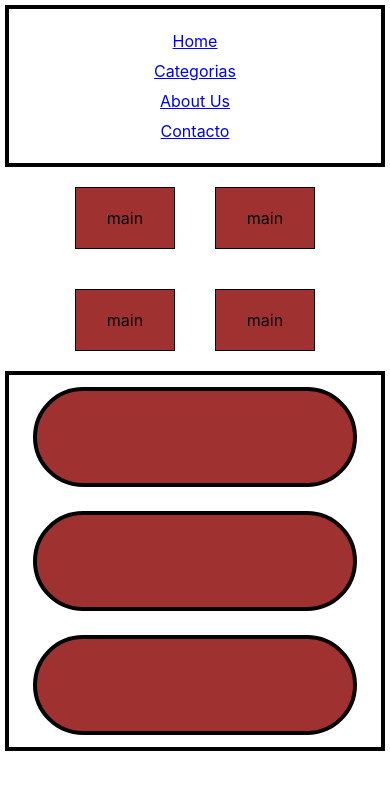
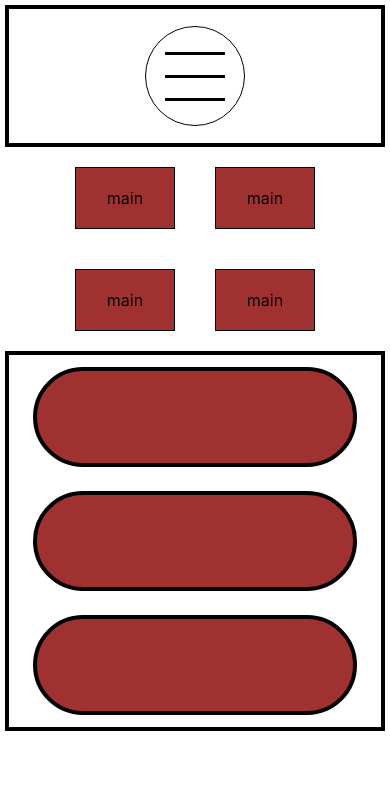
Before and after one commit to barbaroreyes/lamango, a React (Create React App) app: page / in a window 390 px wide. Shown: the top 790 px of the page. Built offline with nearby package versions, Linux system fonts and the light colour scheme.

Commit message:
added-nav-sandwish

```diff
--- a/src/App.css
+++ b/src/App.css
@@ -21,19 +21,33 @@
     flex-direction: column;
     align-items: center;
     border: 10px solid black;
-  }.navigation{
+  }
+  .navigation-circle{
     display: flex;
     justify-content: center;
     flex-direction: column;
     align-items: center;
+    width: 100px;
+    height: 100px;
+    border: 1px solid black;
+    border-radius: 50px 50px;
 
+  }.line{
+    width: 60px;
+    border-top: 3px solid black;
+    margin: 10px;
+    }
+  .navigation{
+    display: flex;
+    justify-content: center;
+    flex-direction: column;
+    align-items: center;
     border: 4px solid black;
     padding: 17px;
   }.navigation a{
     margin: 5px;
   }.main-a{
-
-    display: flex;
+   display: flex;
     flex-wrap: wrap;
     justify-content: center;
   }
--- a/src/compo/Navigation.js
+++ b/src/compo/Navigation.js
@@ -1,18 +1,15 @@
 import React from 'react';
+import NavigationMovil from './navigation-movil';
 import {Link} from 'react-router-dom'
 const Navigation = () => {
   return (
     <div>
         <nav className="navigation">
-        <Link to ='/'>Home</Link>
+         <NavigationMovil/>
+        {/* <Link to ='/'>Home</Link>
         <Link to ='/categorias'>Categorias</Link>
         <Link to ='/about'>About Us</Link>
-        <Link to ='/contact'>Contacto</Link>
-
-
-
-
-
+        <Link to ='/contact'>Contacto</Link> */}
         </nav>
     </div>
   );
--- /dev/null
+++ b/src/compo/navigation-movil.js
@@ -0,0 +1,13 @@
+import React from 'react';
+
+const Navigationmovil = () => {
+  return (
+    <div className="navigation-circle">
+       <div className="line"></div>
+       <div className="line"></div>
+       <div className="line"></div>
+    </div>
+  );
+}
+
+export default Navigationmovil;
```
